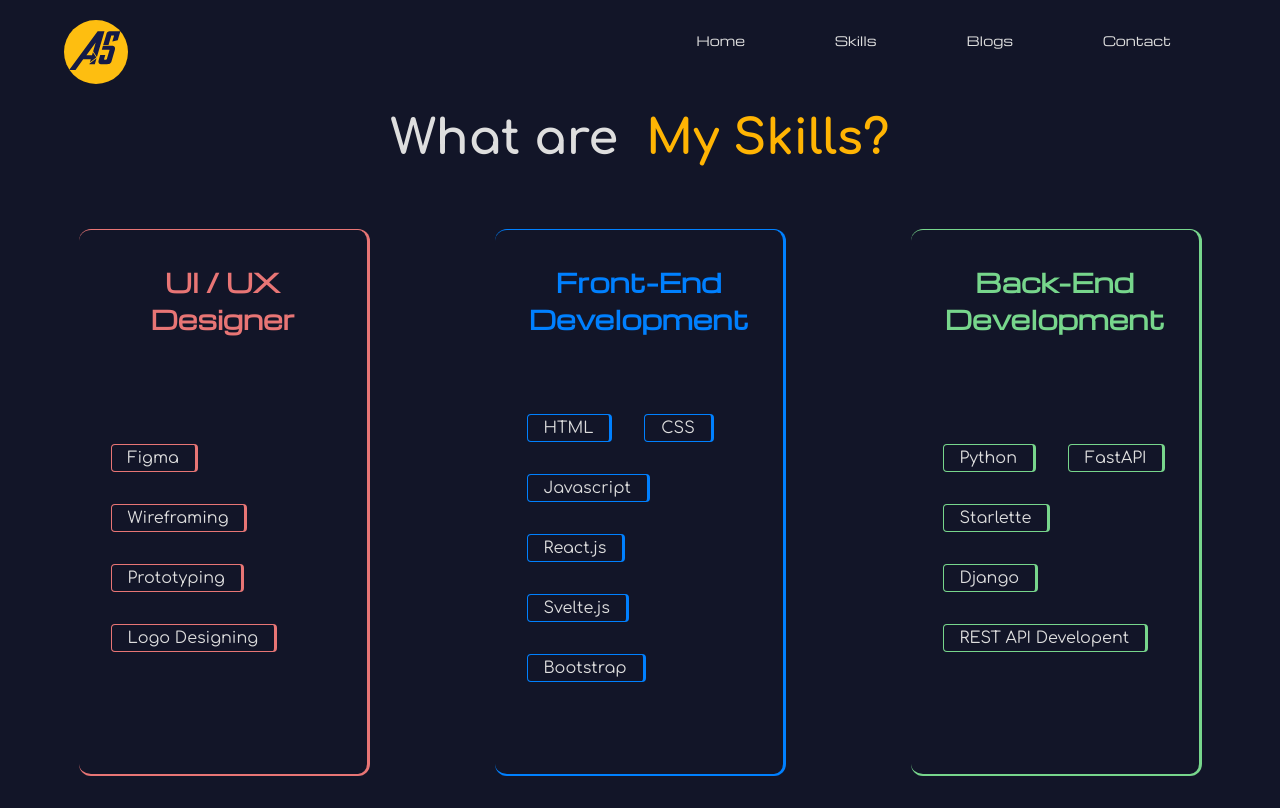
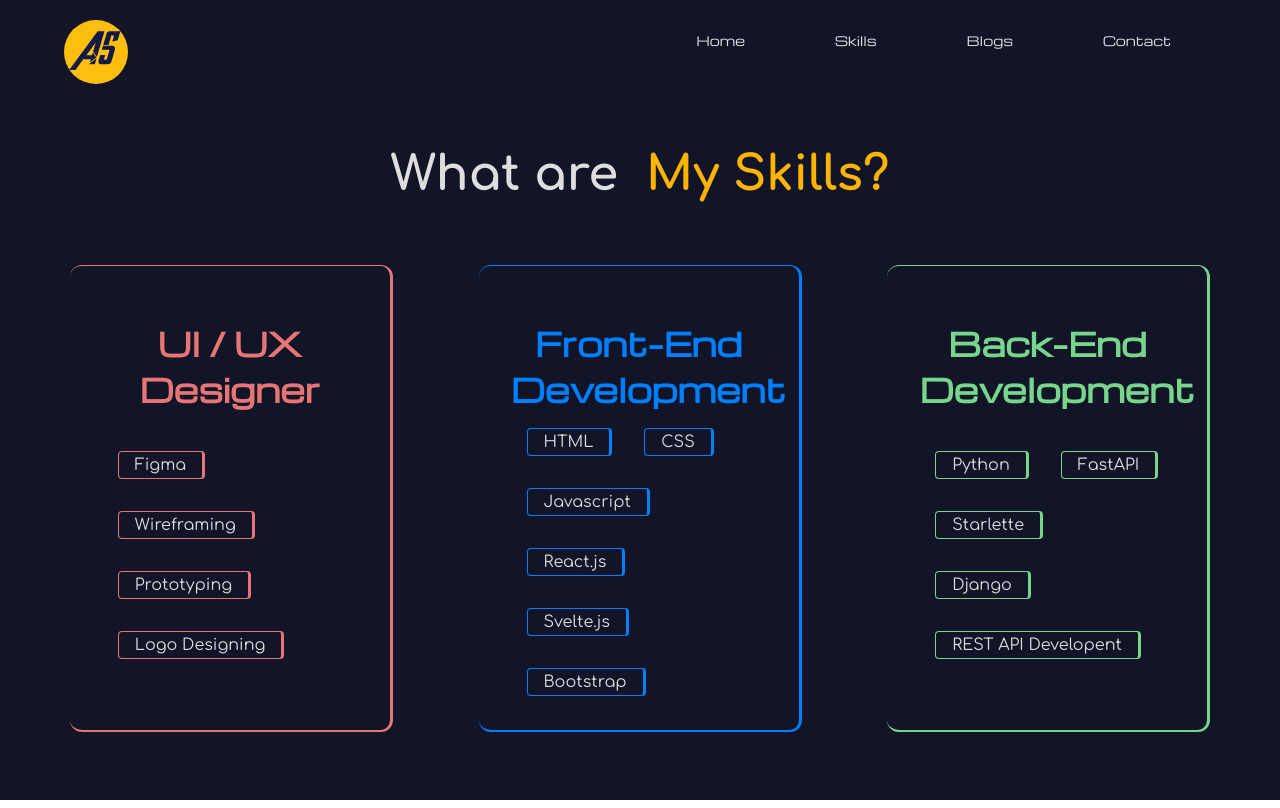
Before and after one commit to Mys7erio/ali.viation, a React (Vite) app: page /skills in a window 1280 px wide. Built offline with nearby package versions, Linux system fonts and the light colour scheme.

Commit message:
Updated home page bio & fixed issue of page becoming scrollable when hovered on one of the skill cards

```diff
--- a/src/assets/styles/card-neon.css
+++ b/src/assets/styles/card-neon.css
@@ -1,8 +1,8 @@
 .card-neon {
     display: flex;
     flex-direction: column;
-    width: 20vw;
-    height: 512px;
+    width: 16vw;
+    height: 50vh;
     min-width: 256px;
     min-height: 40vh;
 
@@ -16,19 +16,19 @@
     border-left-width: 0px;
 
     margin: 2rem;
-    padding: 1rem;
+    padding: 2rem;
 
     transition: .5s;
 }
 .card-neon:hover {
-    margin: 8rem;
-    transform: scale(1.1);
+    margin: 4rem;
+    transform: scale(1.2);
 }
 
 
 .card-heading {
     /* color is being set in the component*/
-    font-size: clamp(1.5rem, 2vw, 4rem);
+    font-size: clamp(1rem, 4vh, 2rem);
     margin-bottom: auto;
     transition: 200ms;
 }
--- a/src/pages/Home.jsx
+++ b/src/pages/Home.jsx
@@ -15,8 +15,9 @@ export default function Home() {
         flexDirection: 'column',
         justifyContent: 'center',
         alignItems: 'center',
+        wordSpacing: '8px',
         fontFamily: 'Comfortaa',
-        // fontSize: 'clamp(0.8rem, 1vw, 6rem)'
+        padding: '0px 12vw 0px 12vw',
     }
 
     return(
@@ -36,7 +37,11 @@ export default function Home() {
             </h1>
 
             <h1 align='center' style={{fontSize: 'clamp(0.8rem, 8vw, 3rem)'}}>
-                Welcome to my portfolio: A reflection of my work and experieces
+                I'm <span className="text-highlight">Passionate</span> About Technology, Programming And CyberSecurity
+            </h1>
+
+            <h1 align='center' style={{fontSize: 'clamp(0.8rem, 6vw, 2rem)'}}>
+                I'm an <span className="text-highlight">avid learner</span> and I like to boast about my learning capabilities, aptitude & my awesome music taste
             </h1>
         </div>
     )
--- a/src/pages/Skills.jsx
+++ b/src/pages/Skills.jsx
@@ -41,13 +41,13 @@ export default function Skills() {
 
     const pageStyle = {
         flexDirection: 'column',
-        justifyContent: 'space-around'
+        justifyContent: 'center'
     }
     const cardsSectionStyle = {
         display: 'flex',
         flexWrap: 'wrap',
         alignItems: 'center',
-        justifyContent: 'space-around',
+        justifyContent: 'space-evenly',
     }
     const headingStyle = {
         fontFamily: 'comfortaa',
@@ -67,8 +67,8 @@ export default function Skills() {
                 <CardNeon heading="UI / UX Designer" badges={designSkills} cardColor={SalmonPink}/>
                 <CardNeon heading="Front-End Development" badges={frontendSkills} cardColor={NeonBlue}/>
                 <CardNeon heading="Back-End Development" badges={backendSkills} cardColor={LettuceGreen}/>
-                {/* <CardNeon heading="UI / UX Designer" badges={badges} cardColor={CardColors.NeonBlue}/>
-                <CardNeon heading="Back-End Development" badges={badges} cardColor={CardColors.LettuceGreen}/> */}
+                {/* <CardNeon heading="UI / UX Designer" badges={designSkills} cardColor={CardColors.NeonBlue}/> */}
+                {/* <CardNeon heading="Back-End Development" badges={frontendSkills} cardColor={CardColors.LettuceGreen}/> */}
             </div>
 
         </div>
```
